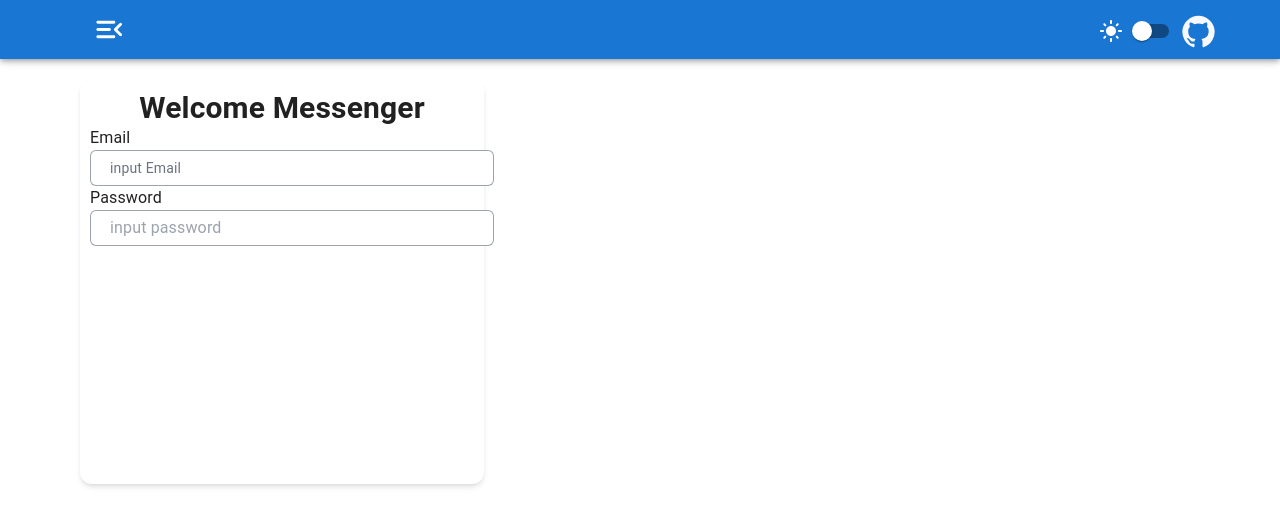
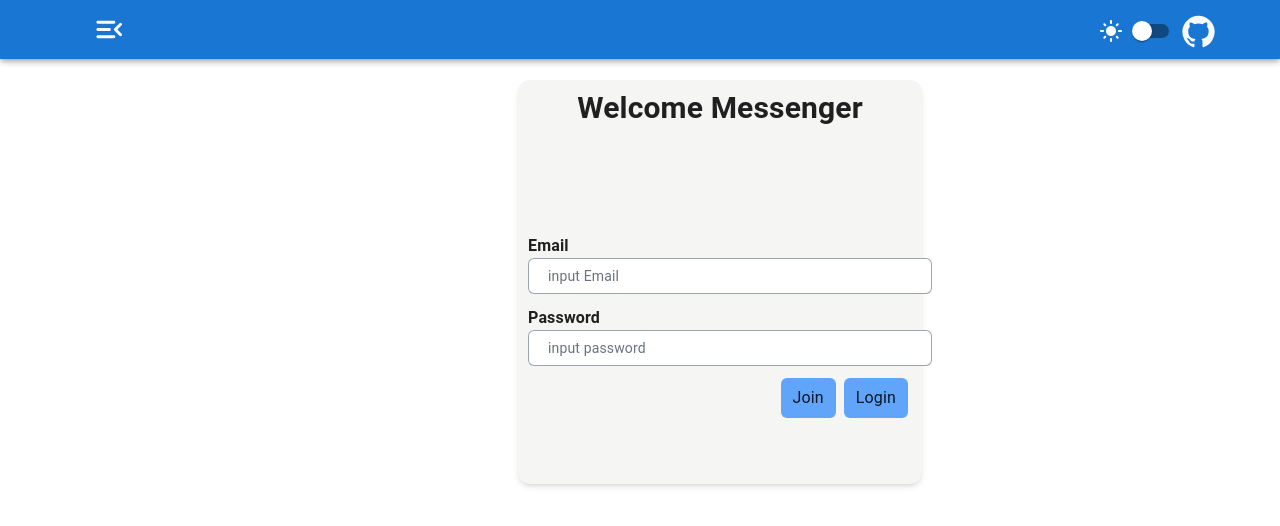
Before and after one commit to BYSooooo/Next_Template, a Next.js app in the folder next_template/: page /messenger in a window 1280 px wide. Shown: the top 526 px of the page. Built offline with nearby package versions, Linux system fonts and the light colour scheme.

Commit message:
[231016] Modify Messenger Main

```diff
--- a/next_template/src/menu/components/ModeSwitch.tsx
+++ b/next_template/src/menu/components/ModeSwitch.tsx
@@ -14,6 +14,7 @@ export default function ModeSwitch() {
     },[])
 
     const changeLocalStroage = (selectMode: string) => {
+        window.localStorage.removeItem('mode')
         window.localStorage.setItem('mode', selectMode)
         window.dispatchEvent(new Event('stroage'));
     }
--- /dev/null
+++ b/next_template/src/messenger/components/BasicButton.tsx
@@ -0,0 +1,12 @@
+export default function MainButton({context, onClicked} : {context : string, onClicked : Function}) {
+
+    return (
+        <button
+            type="button"
+            className='block bg-blue-400 dark:bg-blue-200 rounded-md px-3 py-2 mx-1'
+            onClick={()=>onClicked}>
+            {context}
+        </button>
+    )
+
+}
--- /dev/null
+++ b/next_template/src/messenger/components/main/MainBox.tsx
@@ -0,0 +1,6 @@
+export default function MainBox() {
+
+    return (
+
+    )
+}
--- a/next_template/src/messenger/layouts/MessengerMain.tsx
+++ b/next_template/src/messenger/layouts/MessengerMain.tsx
@@ -1,35 +1,51 @@
-import { HTMLAttributes } from "react"
-
+'use client'
+import React from 'react';
+import BasicButton from '@/messenger/components/BasicButton'
 
 export default function MessengerMain() {
+    const [theme, setTheme] = React.useState('');
+
+    React.useEffect(()=> {
+        window.addEventListener('stroage',()=> {
+            setTheme(window.localStorage.getItem('mode'))
+        })
+    },[])
 
     return (
-        <div className="container m-20 mx-aut h-auto">
-            <div>
-                <div className="box-content bg-ghostwhite shadow-md rounded-xl w-96 h-96 items-center justify-center p-2.5">
+        <div className="flex container m-20 mx-aut h-auto justify-center">
+            <div className={theme}>
+                <div className="box-content bg-stone-100  dark:bg-slate-800 shadow-md rounded-xl w-96 h-96 p-2.5">
                     <h1 className="text-3xl text-center font-bold">
                         Welcome Messenger
                     </h1>
-                    <label className="block">
-                        <span>Email</span>
+                    <div className='h-1/4'>
+
+                    </div>
+                    <label className="block my-3">
+                        <span className='font-bold'>
+                            Email
+                        </span>
                         <input
                             type="email"
                             className="block w-full rounded-md border-0 py-1.5 pl-5 text-gray-900 ring-1 ring-inset ring-gray-400 placeholder:text-gray-500 focus:ring-blue-300 sm:text-sm sm:leading-6"
                             placeholder="input Email"
                         />
                     </label>
-                    <label className="block">
-                        <span>
+                    <label className="block my-3">
+                        <span className='font-bold'>
                             Password
                         </span>
                         <input
                             type="password"
-                            className="block w-full rounded-md border-0 py-1.5 pl-5 text-gray-900 ring-1 ring-inset ring-gray-400"
+                            className="block w-full rounded-md border-0 py-1.5 pl-5 text-gray-900 ring-1 ring-inset ring-gray-400 placeholder:text-gray-500 sm:text-sm sm:leading-6"
                             placeholder="input password" />
                     </label>
+                    <div className="flex justify-end">
+                        <BasicButton context='Join' onClicked={null}/>
+                        <BasicButton context='Login' onClicked={null}/>
+                    </div>
 
                 </div>
-
             </div>
         </div>
     )
--- a/next_template/tailwind.config.js
+++ b/next_template/tailwind.config.js
@@ -13,5 +13,6 @@ module.exports = {
       center : true
     }
   },
+  darkMode : 'class',
   plugins: [],
 }
```
